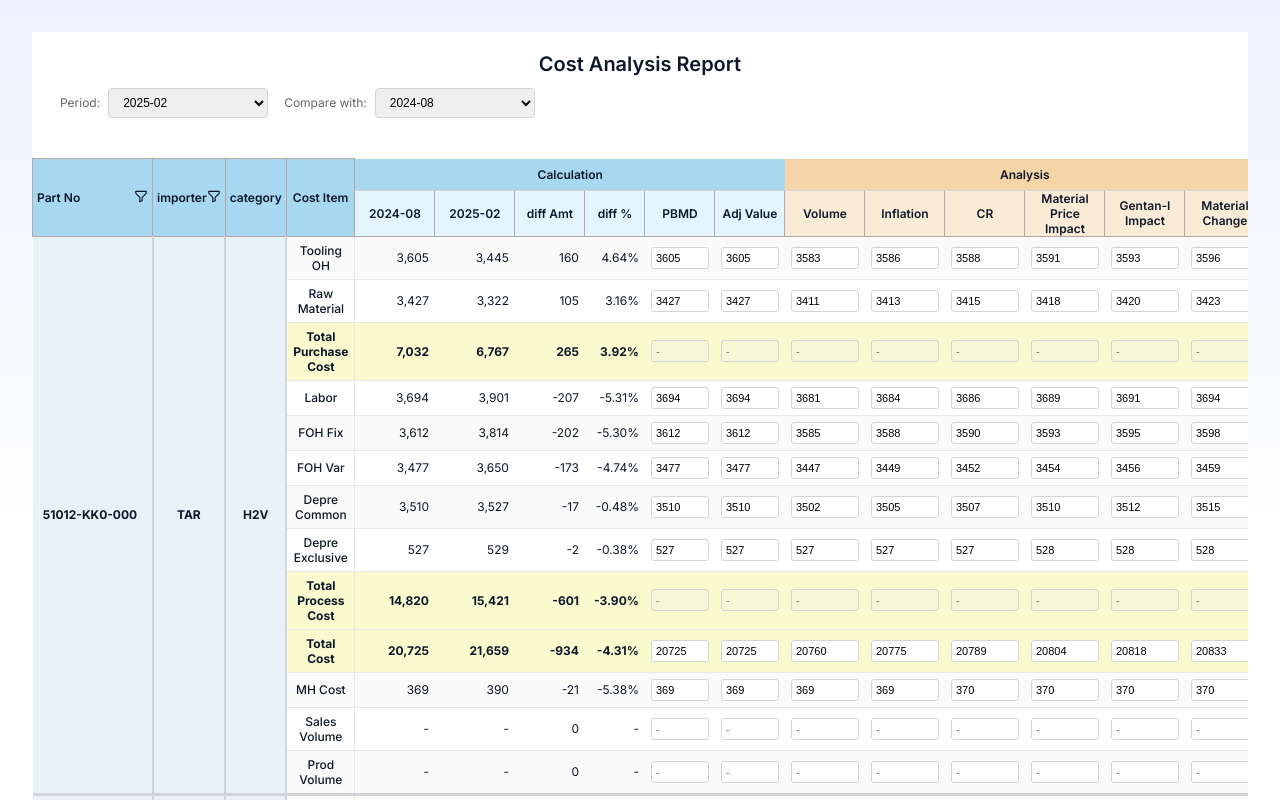
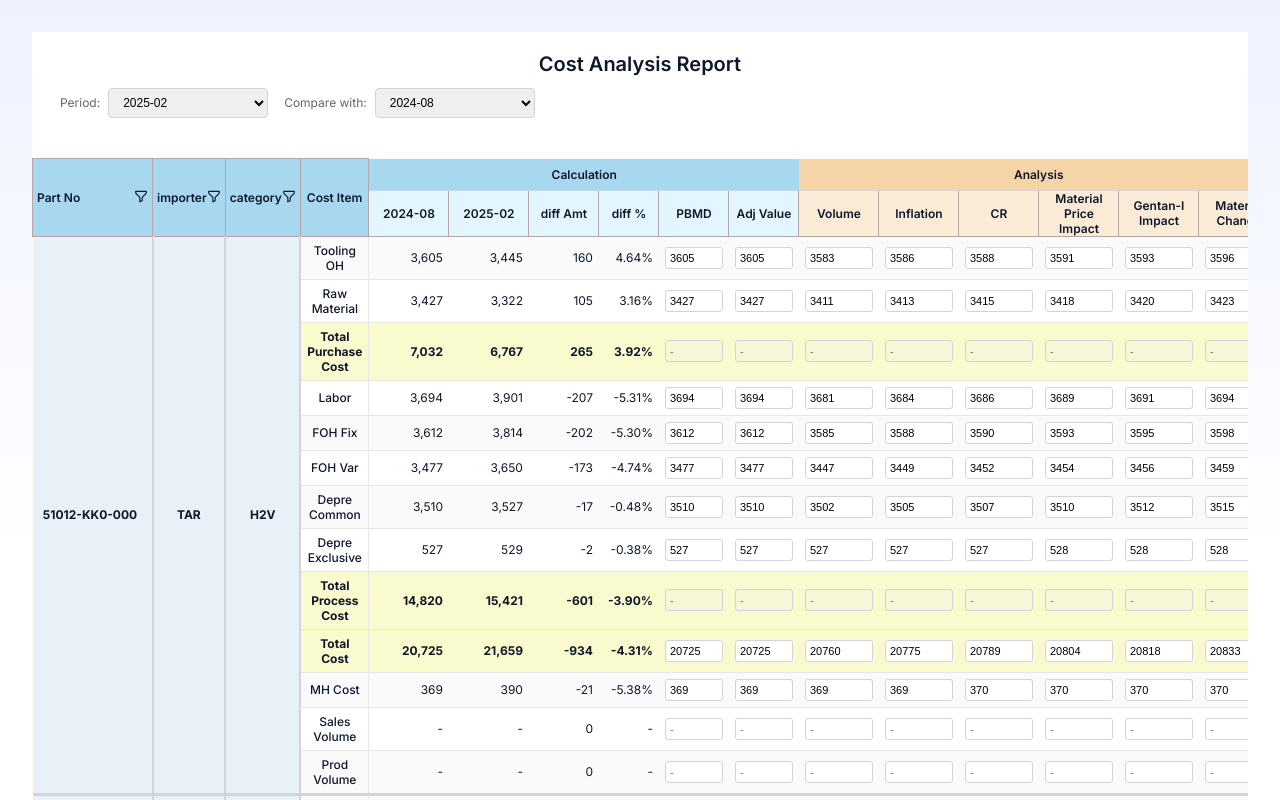
Before and after one commit to ari-fikri/finance-dashboard, a React (Vite) app: page /ppr in a window 1280 px wide. Shown: the top 800 px of the page. Built offline with nearby package versions, Linux system fonts and the light colour scheme.

Commit message:
Add filter for category

```diff
--- a/src/PPRPage.jsx
+++ b/src/PPRPage.jsx
@@ -35,6 +35,8 @@ export default function PPRPage() {
   const [filteredPartNos, setFilteredPartNos] = useState([]);
   const [showImporterFilter, setShowImporterFilter] = useState(false);
   const [filteredImporters, setFilteredImporters] = useState([]);
+  const [showCategoryFilter, setShowCategoryFilter] = useState(false);
+  const [filteredCategories, setFilteredCategories] = useState([]);
 
   useEffect(() => {
     const fetchData = async () => {
@@ -44,6 +46,7 @@ export default function PPRPage() {
           setMspData(data.items || []);
           setFilteredPartNos(Array.from(new Set(data.items.map(item => item.part_no))));
           setFilteredImporters(Array.from(new Set(data.items.map(item => item.importer))));
+          setFilteredCategories(Array.from(new Set(data.items.map(item => item.category))));
         })
         .catch((err) => console.error("Failed to load msp.json:", err));
     }
@@ -151,6 +154,10 @@ export default function PPRPage() {
     return Array.from(new Set(mspData.map(item => item.importer)));
   }, [mspData]);
 
+  const uniqueCategories = useMemo(() => {
+    return Array.from(new Set(mspData.map(item => item.category)));
+  }, [mspData]);
+
   const handleApplyFilter = (selectedPartNos) => {
     setFilteredPartNos(selectedPartNos);
     setShowFilter(false);
@@ -161,9 +168,15 @@ export default function PPRPage() {
     setShowImporterFilter(false);
   };
 
+  const handleApplyCategoryFilter = (selectedCategories) => {
+    setFilteredCategories(selectedCategories);
+    setShowCategoryFilter(false);
+  };
+
   const filteredMspData = mspData.filter(item =>
     filteredPartNos.includes(item.part_no) &&
-    filteredImporters.includes(item.importer)
+    filteredImporters.includes(item.importer) &&
+    filteredCategories.includes(item.category)
   );
 
   return (
@@ -248,8 +261,20 @@ export default function PPRPage() {
                   />
                 )}
               </th>
-              <th rowSpan={2} className="tbl-header">
-                category
+              <th rowSpan={2} className="tbl-header" style={{position: 'relative'}}>
+                <div style={{ display: 'flex', justifyContent: 'space-between', alignItems: 'center' }}>
+                  <span>category</span>
+                  <span style={{ cursor: 'pointer' }} onClick={() => setShowCategoryFilter(true)}><FunnelIcon /></span>
+                </div>
+                {showCategoryFilter && (
+                  <FilterDialog
+                    title="Category"
+                    values={uniqueCategories}
+                    initialCheckedValues={filteredCategories}
+                    onApply={handleApplyCategoryFilter}
+                    onClose={() => setShowCategoryFilter(false)}
+                  />
+                )}
               </th>
               <th rowSpan={2} className="tbl-header">Cost Item</th>
 
```
